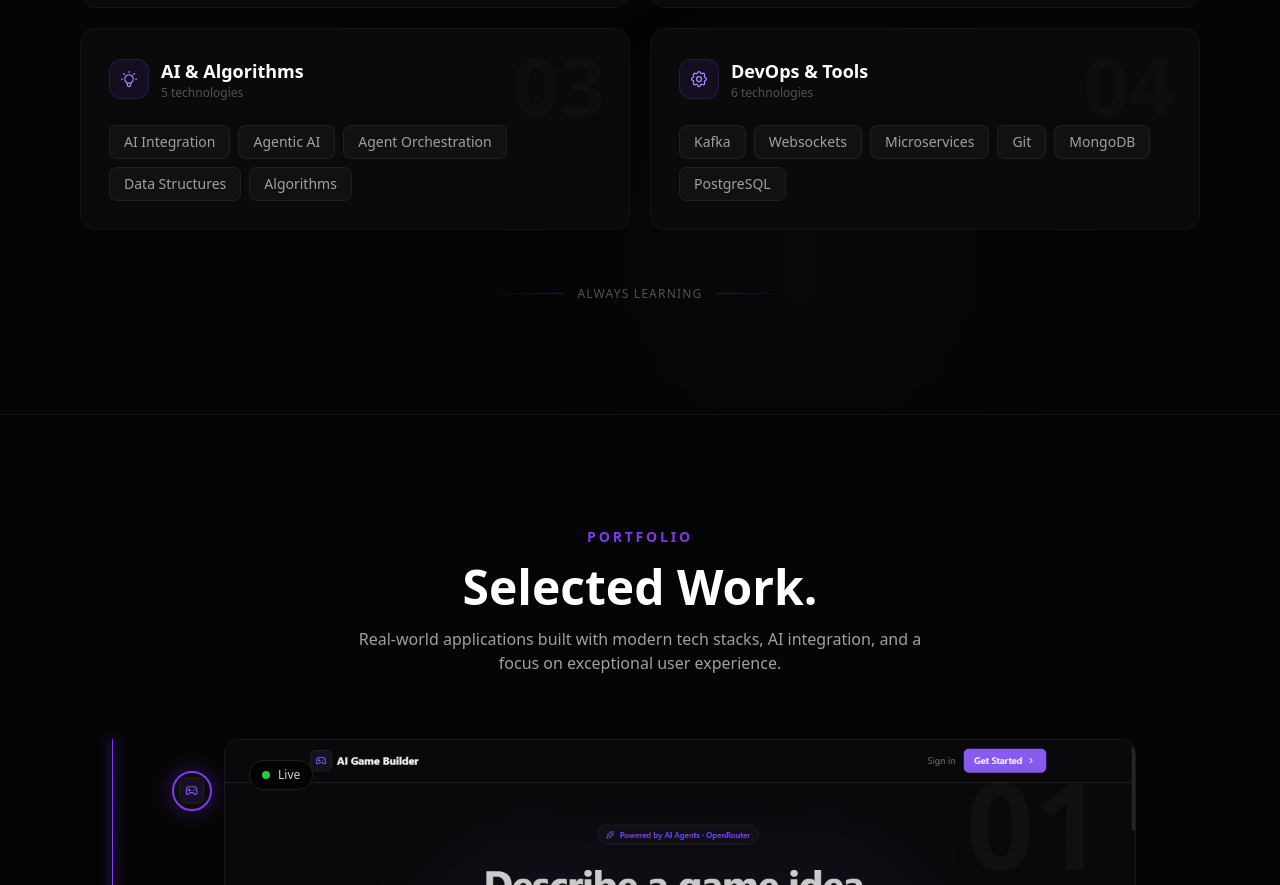
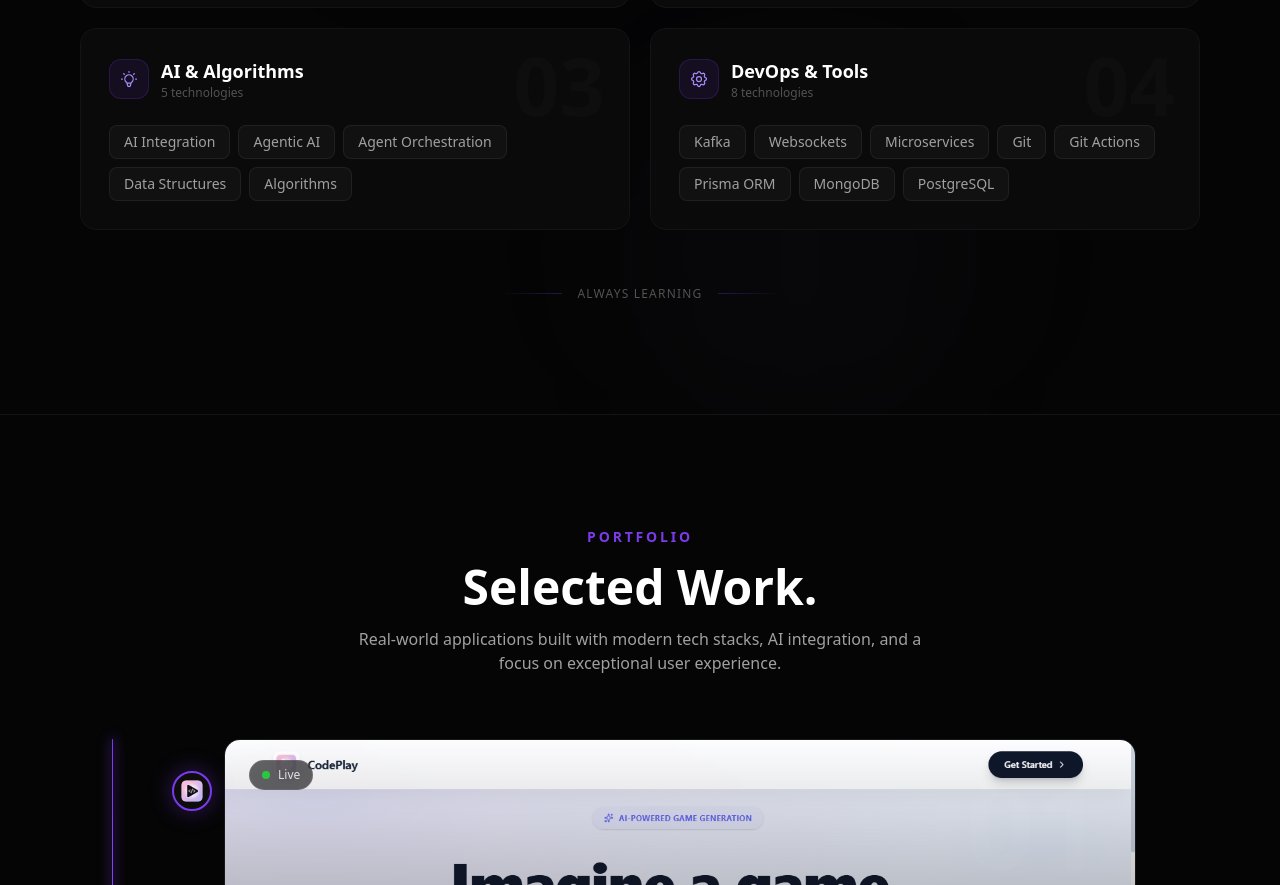
Before and after one commit to TejaBudumuru3/my-portfolio, a Next.js app: page / in a window 1280 px wide. Shown: the part 2081-2966 px from the top of the page. Built offline with nearby package versions, Linux system fonts and the light colour scheme.

Commit message:
feat: Implement HeroSection component with animated typing, skill categories, and supporting images.

```diff
--- a/app/components/Hero-Section.tsx
+++ b/app/components/Hero-Section.tsx
@@ -44,7 +44,7 @@ export const HeroSection = () => {
                 </svg>
             ),
             gradient: 'from-[#7c3aed]/20 to-[#a78bfa]/5',
-            items: ['Kafka', 'Websockets', 'Microservices', 'Git', 'MongoDB', 'PostgreSQL']
+            items: ['Kafka', 'Websockets', 'Microservices', 'Git', 'Git Actions', 'Prisma ORM', 'MongoDB', 'PostgreSQL']
         }
     ]
 
@@ -150,7 +150,7 @@ export const HeroSection = () => {
                                 <span className="relative z-10 text-[#7c3aed]">intelligent</span>
                                 <span className="absolute bottom-2 left-0 w-full h-3 bg-[#7c3aed]/15 -skew-x-6 rounded-sm"></span>
                             </span>
-                            <br/>digital experiences.
+                            <br />digital experiences.
                         </h1>
 
                         <p className="text-[#a0a0a0] text-lg md:text-xl leading-relaxed mb-10 max-w-xl">
@@ -158,7 +158,7 @@ export const HeroSection = () => {
                         </p>
 
                         <div className="flex flex-wrap gap-4 mb-12">
-                            <a href="https://drive.google.com/file/d/1W5Dm9LfHpZnmX6sn_vOHerbNoWBUKfs4/view?usp=sharing" target="_blank">
+                            <a href="https://docs.google.com/document/d/1Qdkxm4IErIYbwBob_gFkQ-5q6QVzUatpzNnKaeWm36A/edit?usp=sharing" target="_blank">
                                 <button className="group px-7 py-3.5 rounded-xl text-white font-semibold border border-white/12 bg-transparent cursor-pointer hover:border-[#7c3aed] hover:text-[#a78bfa] transition-all duration-300 flex items-center gap-2">
                                     Resume
                                     <svg className="w-4 h-4 group-hover:-translate-y-0.5 transition-transform" fill="none" stroke="currentColor" viewBox="0 0 24 24">
```
Also changed, not shown: public/Game-builder_logo.png, public/Game_builder.png.
